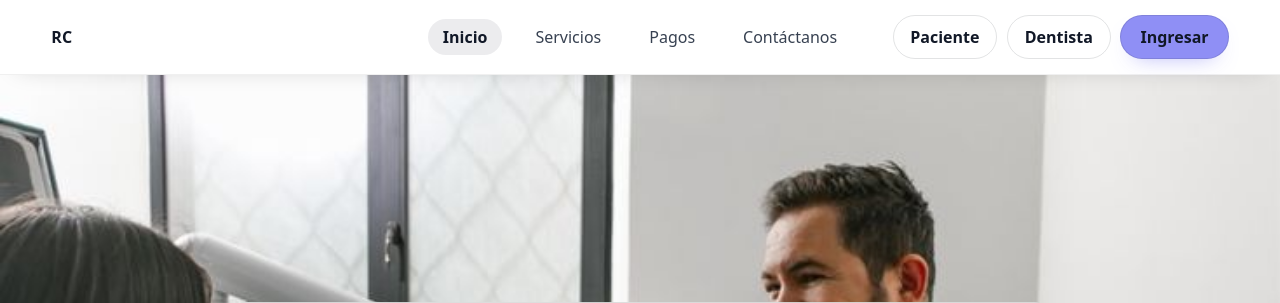
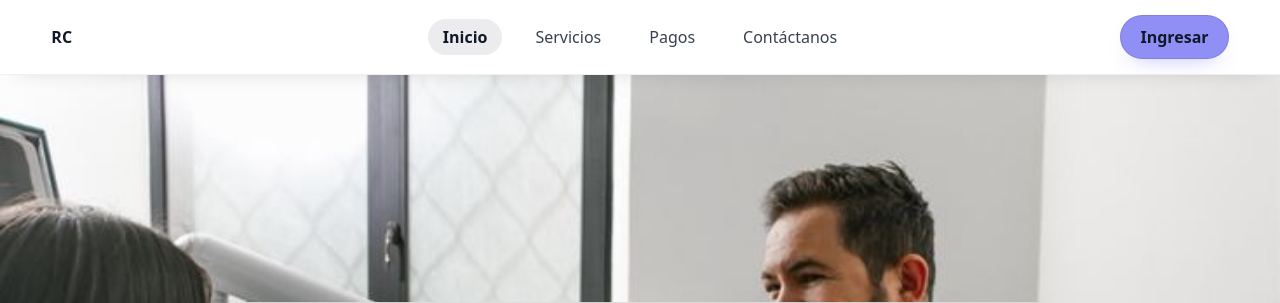
Before and after one commit to Djmaster2021/proyecto_rc, a Django app: page / in a window 1280 px wide. Shown: the top 303 px of the page. Run offline with Django 5.2, Linux system fonts and the light colour scheme.

Commit message:
index nuevo, sin dentista y paciente en navar del inicio.

```diff
--- a/templates/_components/base_site.html
+++ b/templates/_components/base_site.html
@@ -9,7 +9,6 @@
     {% block head_extra %}{% endblock %}
   </head>
   <body>
-    {# IMPORTANTE: el navbar ahora es opcional para evitar duplicados #}
     {% block site_nav %}{% include "_components/navbar.html" %}{% endblock %}
 
     <main id="contenido">
--- a/templates/landing/index.html
+++ b/templates/landing/index.html
@@ -24,8 +24,6 @@
     </div>
 
     <div class="auth">
-      <a href="{% url 'paciente:dashboard' %}" class="btn btn--outline">Paciente</a>
-      <a href="{% url 'dentista:dashboard' %}" class="btn btn--outline">Dentista</a>
       <a href="{% url 'accounts:login' %}" class="btn btn--cta">Ingresar</a>
     </div>
   </nav>
```
